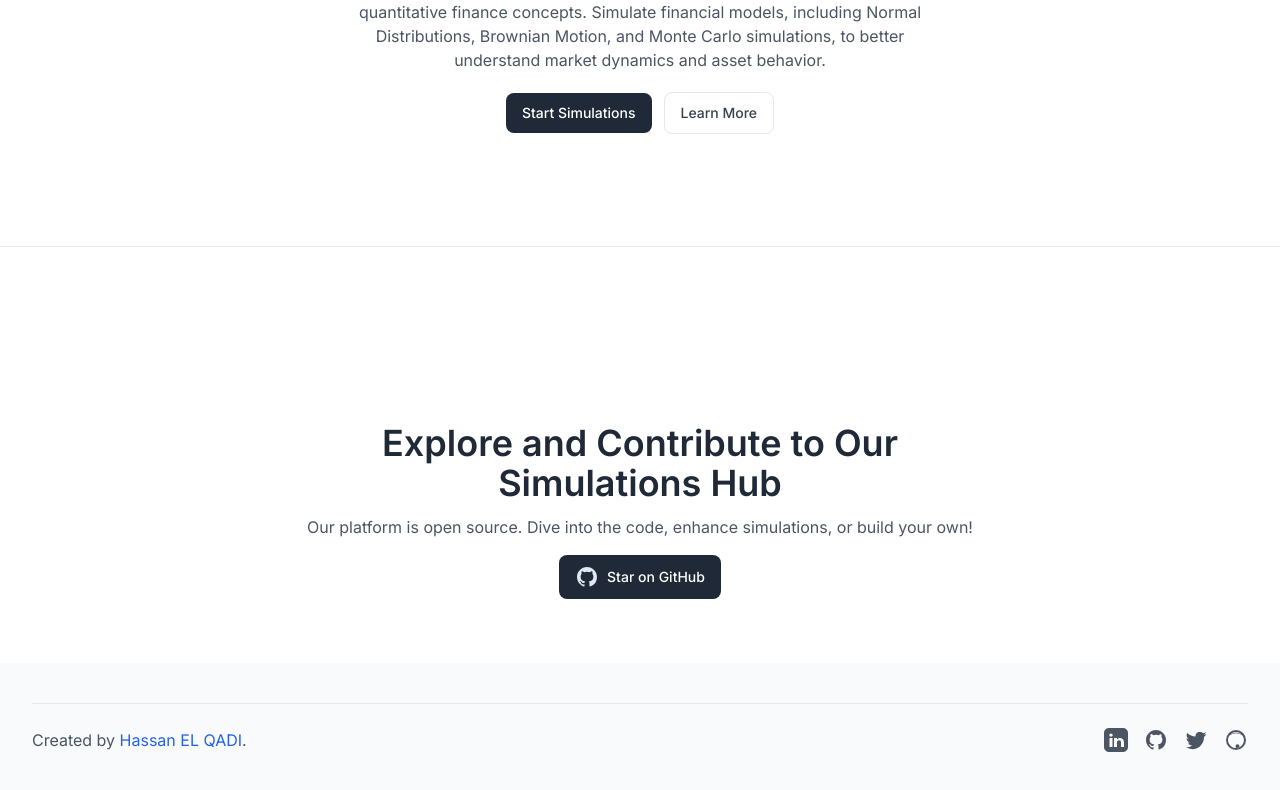
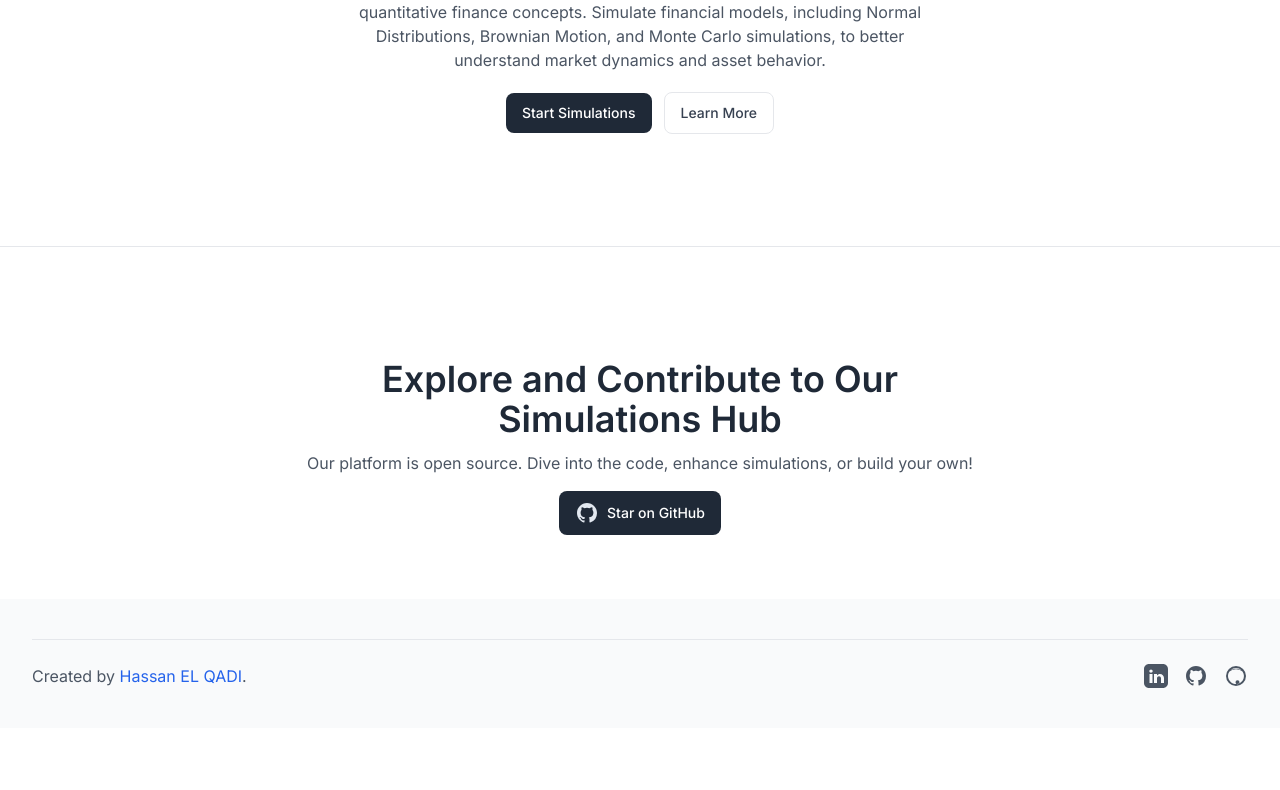
Before and after one commit to hassanelq/simulations-montecarlo, a Next.js app: page / in a window 1280 px wide. Shown: the part 574-1364 px from the top of the page. After the commit the page ends 1302 px from the top, so only its background shows below. Built offline with nearby package versions, Linux system fonts and the light colour scheme.

Commit message:
refactor chart components and update Monte Carlo simulation parameters; adjust heights and remove unused social media links

```diff
--- a/app/Components/CTA.jsx
+++ b/app/Components/CTA.jsx
@@ -28,7 +28,7 @@ const CTA = () => (
 );
 
 const SectionWrapper = ({ children, className = "" }) => (
-  <section className={`py-16 ${className}`}>{children}</section>
+  <section className={`pb-16 ${className}`}>{children}</section>
 );
 
 export default CTA;
--- a/app/Components/Charts/MCBarChart.jsx
+++ b/app/Components/Charts/MCBarChart.jsx
@@ -67,7 +67,7 @@ const BarChart = ({ data = [] }) => {
   };
 
   return (
-    <div className="w-full h-96">
+    <div className="w-full h-[32rem]">
       <Bar data={formattedData} options={options} />
     </div>
   );
--- a/app/Components/Charts/MCLineChart.jsx
+++ b/app/Components/Charts/MCLineChart.jsx
@@ -45,7 +45,7 @@ const LineChart = ({ data }) => {
   };
 
   return (
-    <div className="w-full h-96">
+    <div className="w-full h-[42rem]">
       <Line data={data} options={options} />
     </div>
   );
--- a/app/Components/Charts/ProbabilityBarChart.jsx
+++ b/app/Components/Charts/ProbabilityBarChart.jsx
@@ -55,7 +55,7 @@ const ProbabilityBarChart = ({ data, labels }) => {
   };
 
   return (
-    <div className="w-full h-96">
+    <div className="w-full h-[32rem]">
       <Bar type="bar" data={formattedData} options={options} />
     </div>
   );
--- a/app/Components/Charts/ProbabilityLineChart.jsx
+++ b/app/Components/Charts/ProbabilityLineChart.jsx
@@ -58,7 +58,7 @@ const ProbabilityLineChart = ({ data, labels }) => {
   };
 
   return (
-    <div className="w-full h-96">
+    <div className="w-full h-[32rem]">
       <Line type="line" data={formattedData} options={options} />
     </div>
   );
--- a/app/Components/Footer.jsx
+++ b/app/Components/Footer.jsx
@@ -51,21 +51,6 @@ const Footer = () => (
             </svg>
           </a>
           <a
-            href="https://x.com/el_qadi_"
-            target="_blank"
-            rel="noopener noreferrer"
-            className="text-gray-600 hover:text-blue-400 transition"
-          >
-            <svg
-              xmlns="http://www.w3.org/2000/svg"
-              className="w-6 h-6"
-              fill="currentColor"
-              viewBox="0 0 24 24"
-            >
-              <path d="M22.46 6c-.77.35-1.6.59-2.46.69a4.28 4.28 0 0 0 1.88-2.37c-.8.48-1.69.82-2.64 1A4.22 4.22 0 0 0 15.5 4c-2.34 0-4.22 2.11-3.92 4.44A12.06 12.06 0 0 1 3.2 5a4.2 4.2 0 0 0-.57 2.13c0 1.47.73 2.77 1.85 3.53a4.2 4.2 0 0 1-1.91-.53v.05c0 2.07 1.48 3.8 3.44 4.19a4.2 4.2 0 0 1-1.9.07 4.22 4.22 0 0 0 3.95 2.94A8.45 8.45 0 0 1 2 19.29a12 12 0 0 0 6.29 1.85c7.55 0 11.67-6.25 11.67-11.67 0-.18 0-.36-.02-.54a8.3 8.3 0 0 0 2.02-2.11z" />
-            </svg>
-          </a>
-          <a
             href="https://www.elqadi.me/"
             target="_blank"
             rel="noopener noreferrer"
--- a/app/start/monteCarlo/page.jsx
+++ b/app/start/monteCarlo/page.jsx
@@ -40,10 +40,10 @@ const MonteCarloPage = () => {
   const defaultInputs = {
     investment: {
       initialInvestment: 10000,
-      annualReturn: 7,
+      annualReturn: 5,
       annualVolatility: 15,
-      timeHorizon: 30,
-      annualContribution: 1000,
+      timeHorizon: 15,
+      annualContribution: 500,
       investmentGoal: 50000,
       numSimulations: 1000,
     },
--- a/utils/monteCarlo/investment.js
+++ b/utils/monteCarlo/investment.js
@@ -53,7 +53,7 @@ export default function monteCarloInvestment(inputs) {
     },
     graph: {
       labels: Array.from({ length: timeHorizon + 1 }, (_, i) => i),
-      datasets: trajectories.slice(0, 10).map((data, idx) => ({
+      datasets: trajectories.slice(0, 15).map((data, idx) => ({
         label: `Simulation ${idx + 1}`,
         data,
         borderColor: `rgba(0, 123, 255, ${0.5 + idx / 20})`,
```
